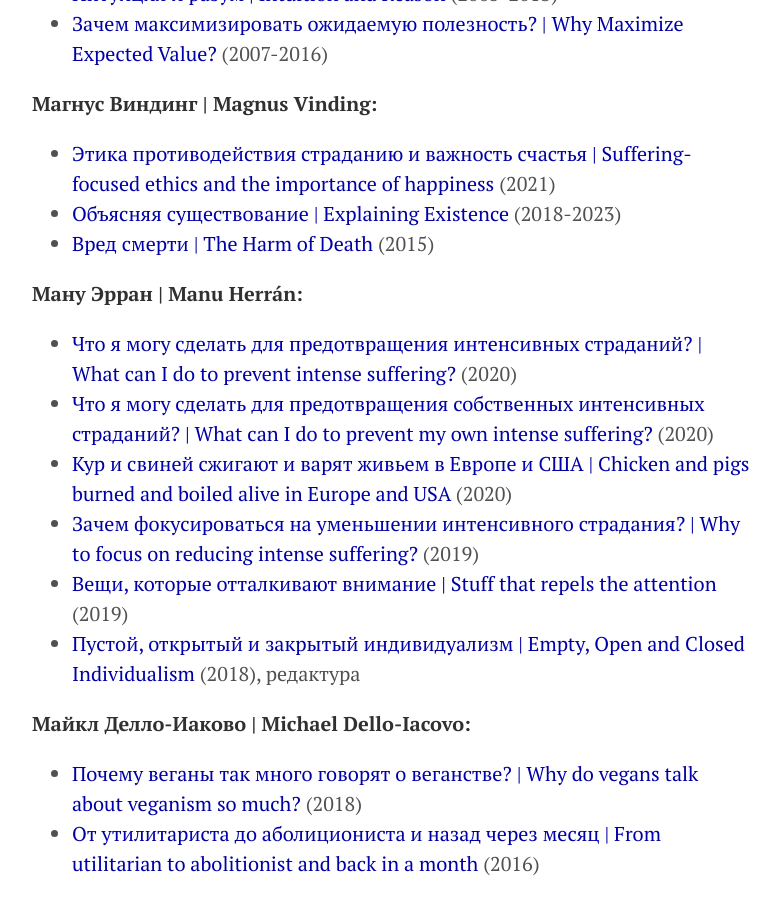
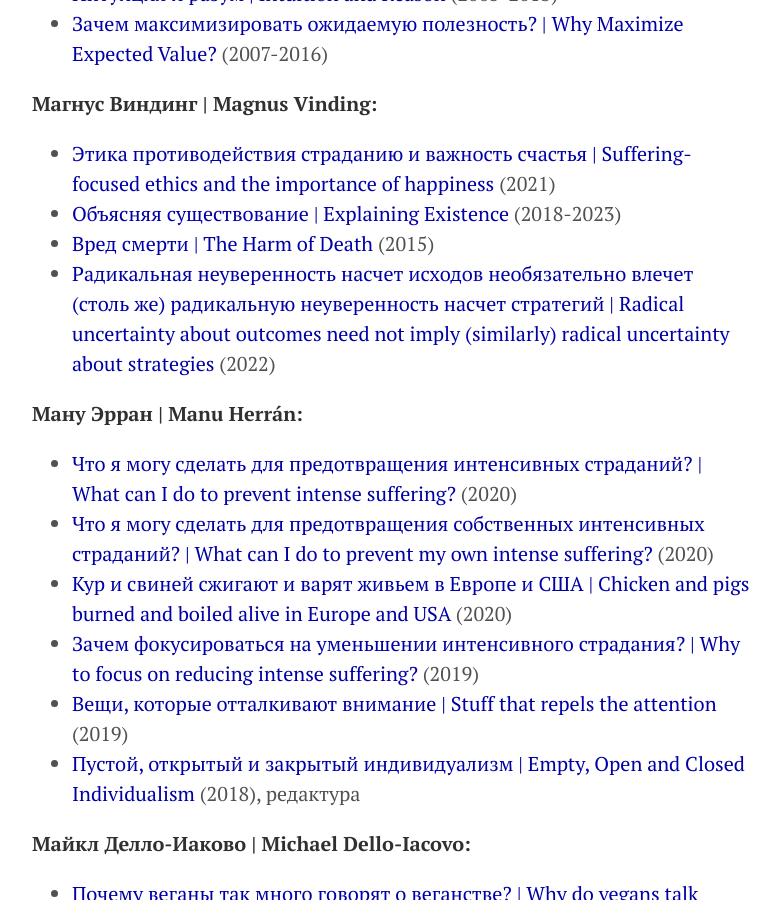
Before and after one commit to KKirdan/kkirdan.github.io, a Jekyll site: the page built from translations/index.md, in a window 1280 px wide and 900 px high, scrolled down 561 px. Shown: the whole window, without its empty margins (248-1028 px from the left). Built offline with Jekyll 4.4.1, drawn with Linux system fonts in a browser that asks for light colours; some of the changed text lies outside the part shown.

Commit message:
Update index.md

```diff
--- a/translations/index.md
+++ b/translations/index.md
@@ -18,6 +18,7 @@ title: "Переводы"
 * [Этика противодействия страданию и важность счастья \| Suffering-focused ethics and the importance of happiness](https://reducingsuffering.github.io/magnus-vinding-suffering-focused-ethics-and-the-importance-of-happiness.html) (2021)
 * [Объясняя существование \| Explaining Existence](https://reducingsuffering.github.io/magnus-vinding-explaining-existence.html) (2018-2023)
 * [Вред смерти \| The Harm of Death](https://reducingsuffering.github.io/magnus-vinding-the-harm-of-death.html) (2015)
+* [Радикальная неуверенность насчет исходов необязательно влечет (столь же) радикальную неуверенность насчет стратегий \| Radical uncertainty about outcomes need not imply (similarly) radical uncertainty about strategies](https://reducingsuffering.github.io/magnus-vinding-strategic-uncertainty.html) (2022)
 
 **Ману Эрран \| Manu Herrán:**
 * [Что я могу сделать для предотвращения интенсивных страданий? \| What can I do to prevent intense suffering?](https://reducingsuffering.github.io/manu-herran-what-can-i-do-to-prevent-intense-suffering.html) (2020)
@@ -60,4 +62,4 @@ title: "Переводы"
 * [Довод в один абзац в пользу этики, сфокусированной на страдании \| The One-Paragraph Case for Suffering-Focused Ethics](https://reducingsuffering.github.io/simon-knutsson-the-one-paragraph-case-for-suffering-focused-ethics.html) (2016)
 
 **Другие \:**
- * _9Mother9Horse9Eyes9, [Интерфейс из плоти: Чем является Мать \| What Mother is](https://vk.com/@-188637166-flesh-interface-what-mother-is) (2018)
+* _9Mother9Horse9Eyes9, [Интерфейс из плоти: Чем является Мать \| What Mother is](https://vk.com/@-188637166-flesh-interface-what-mother-is) (2018)
```
Also changed, not shown: other parts of translations/index.md (+1 -0 lines).
